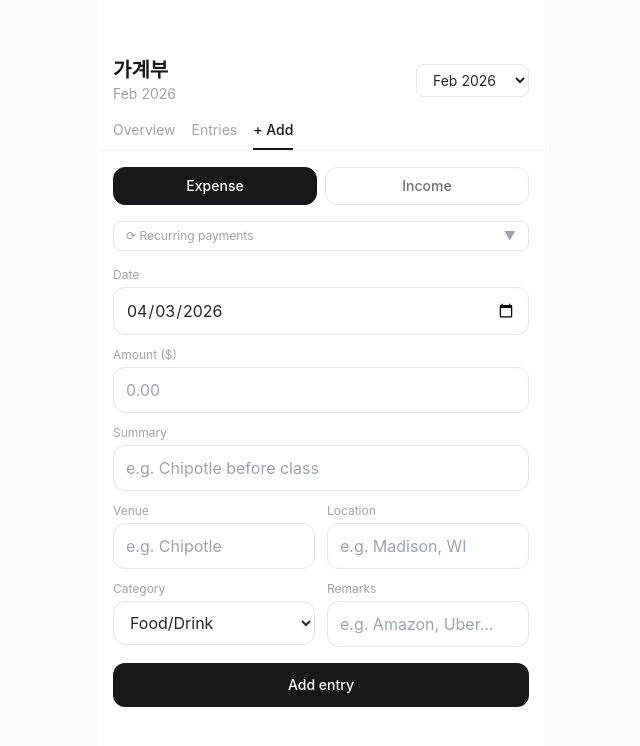
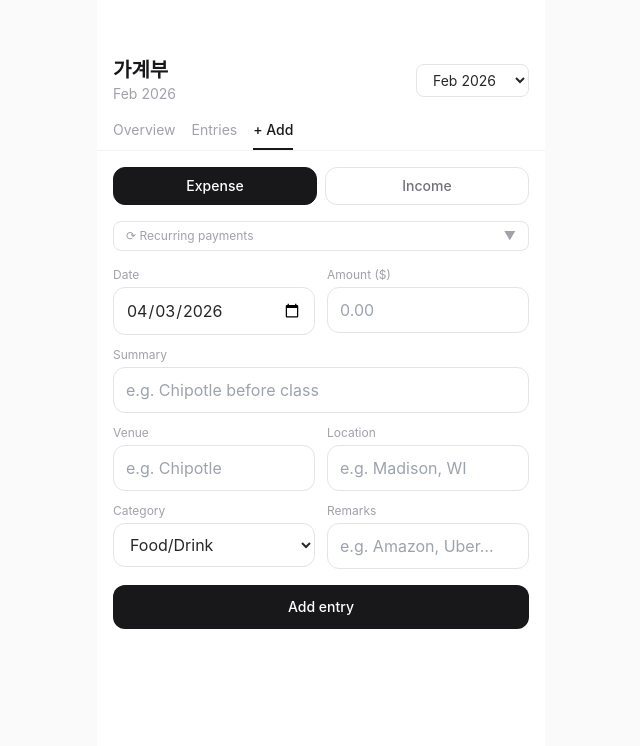
Before and after one commit to suheum-heo/moneymap, a Next.js app: page / in a window 1280 px wide. Both pictures are taken after a click on the button "+ Add". Shown: the top 746 px of the page, without its empty margins (319-959 px from the left). Built offline with nearby package versions, Linux system fonts and the light colour scheme.

Commit message:
fix: date and amount back to 2-col, no more zoom overflow

```diff
--- a/src/app/components/AddEntry.tsx
+++ b/src/app/components/AddEntry.tsx
@@ -107,16 +107,17 @@ export default function AddEntry({ onAdd, onDone }: Props) {
       )}
 
       <div className="flex flex-col gap-3">
+        <div className="grid grid-cols-2 gap-3">
           <div>
             <label className="text-xs text-zinc-400 mb-1 block">Date</label>
             <input type="date" value={date} onChange={e => setDate(e.target.value)}
               className={inputCls} style={{ fontSize: '16px' }} />
           </div>
-
           <div>
             <label className="text-xs text-zinc-400 mb-1 block">Amount ($)</label>
             <input type="number" value={amount} onChange={e => setAmount(e.target.value)}
               placeholder="0.00" step="0.01" inputMode="decimal" className={inputCls} style={{ fontSize: '16px' }} />
+          </div>
         </div>
 
         <div>
```
Lines whose indentation alone changed are shown as unchanged.
